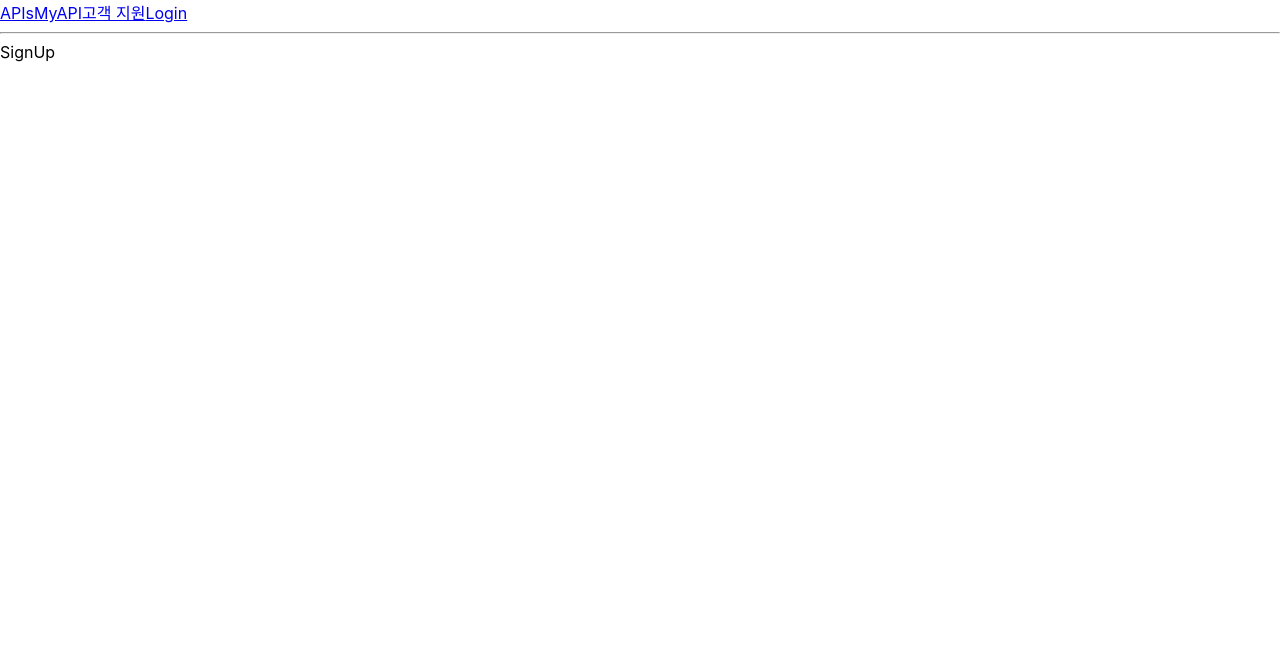
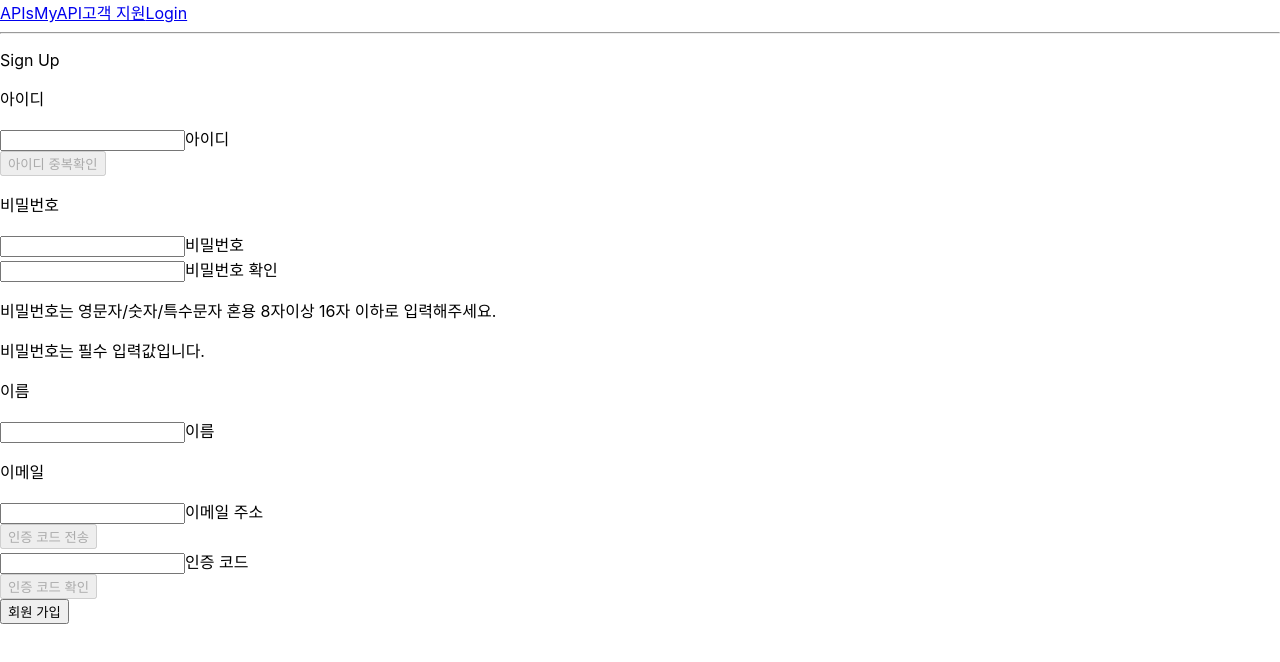
Before and after one commit to ji-eun-moon/ASAP, a React (Create React App) app in the folder Frontend/asap/: page /signup in a window 1280 px wide. Shown: the top 662 px of the page. Built offline with nearby package versions, Linux system fonts and the light colour scheme.

Commit message:
[FE] FEAT : 회원가입 테스트코드 작성

```diff
--- a/Frontend/asap/package.json
+++ b/Frontend/asap/package.json
@@ -11,6 +11,7 @@
     "@types/node": "^16.18.48",
     "@types/react": "^18.2.21",
     "@types/react-dom": "^18.2.7",
+    "axios": "^1.5.0",
     "react": "^18.2.0",
     "react-dom": "^18.2.0",
     "react-router-dom": "^6.15.0",
--- /dev/null
+++ b/Frontend/asap/src/hooks/api/auth/useCheckId.ts
@@ -0,0 +1,32 @@
+import { useState } from 'react';
+import axios from 'axios';
+
+const useCheckId = () => {
+  const [isIdAvailable, setIsIdAvailable] = useState<boolean>(false);
+
+  const checkIdAvailability = async (id: string) => {
+    try {
+      const response = await axios({
+        method: 'POST',
+        url: 'http://localhost:8080/api/v1/member/check-id',
+        data: { id },
+      });
+      // 아이디 체크 조건문 수정 필요
+      if (response.status === 200) {
+        // 중복 아이디가 없는 경우
+        setIsIdAvailable(true);
+        console.log('아이디 사용 가능');
+      } else {
+        // 중복 아이디가 있는 경우
+        setIsIdAvailable(false);
+        console.log('아이디 중복');
+      }
+    } catch (error) {
+      console.error('서버 오류:', error);
+    }
+  };
+
+  return { isIdAvailable, setIsIdAvailable, checkIdAvailability };
+};
+
+export default useCheckId;
--- /dev/null
+++ b/Frontend/asap/src/hooks/api/auth/useSignUp.ts
@@ -0,0 +1,36 @@
+import axios from 'axios';
+
+/**
+ * 회원 가입
+ */
+
+interface UserInfo {
+  id: string;
+  password: string;
+  name: string;
+  email: string;
+}
+
+const useSignUp = () => {
+  const signUp = async ({ id, password, name, email }: UserInfo) => {
+    try {
+      const response = await axios({
+        method: 'POST',
+        url: 'http://localhost:8080/api/v1/member/signup',
+        data: { id, password, name, email },
+      });
+      // 서버에서 받은 응답 처리
+      if (response.status === 200) {
+        console.log('회원가입 성공:', response.data);
+      } else {
+        console.error('회원가입 실패:', response.data);
+      }
+    } catch (error) {
+      console.log('서버 오류:', error);
+    }
+  };
+
+  return { signUp };
+};
+
+export default useSignUp;
--- a/Frontend/asap/src/pages/account/SignUp.tsx
+++ /dev/null
@@ -1,7 +0,0 @@
-import React from 'react';
-
-function SignUp() {
-  return <div>SignUp</div>;
-}
-
-export default SignUp;
--- /dev/null
+++ b/Frontend/asap/src/pages/auth/SignUp.tsx
@@ -0,0 +1,210 @@
+import React, { useState, ChangeEvent } from 'react';
+import useSignUp from 'hooks/api/auth/useSignUp';
+import useCheckId from 'hooks/api/auth/useCheckId';
+import { Input, Button } from '@material-tailwind/react';
+
+function SignUp() {
+  const { signUp } = useSignUp();
+  const { isIdAvailable, setIsIdAvailable, checkIdAvailability } = useCheckId();
+  const [userId, setUserId] = useState<string>('');
+
+  const [userPassword, setUserPassword] = useState<string>('');
+  const [userConfirmPassword, setUserConfirmPassword] = useState<string>('');
+
+  const [userName, setUserName] = useState<string>('');
+
+  const [userEmail, setUserEmail] = useState<string>('');
+  const [emailCode, setEmailCode] = useState<string>('');
+
+  const onIdHandler = (event: ChangeEvent<HTMLInputElement>) => {
+    setIsIdAvailable(false);
+    setUserId(event.target.value);
+  };
+
+  const onIdCheckHandler = async () => {
+    await checkIdAvailability(userId);
+  };
+
+  const onPasswordHandler = (event: ChangeEvent<HTMLInputElement>) => {
+    setUserPassword(event.target.value);
+  };
+
+  const onConfirmPasswordHandler = (event: ChangeEvent<HTMLInputElement>) => {
+    setUserConfirmPassword(event.target.value);
+  };
+
+  // 비밀 번호 조건 확인
+  const passwordMessage = () => {
+    if (!userPassword) {
+      return <p>비밀번호는 필수 입력값입니다.</p>;
+    }
+    if (userPassword && userPassword === userConfirmPassword) {
+      return <p>사용 가능한 비밀번호 입니다.</p>;
+    }
+    return <p>비밀번호를 확인해주세요.</p>;
+  };
+
+  const onNameHandler = (event: ChangeEvent<HTMLInputElement>) => {
+    setUserName(event.target.value);
+  };
+
+  const onEmailHandler = (event: ChangeEvent<HTMLInputElement>) =>
+    setUserEmail(event.target.value);
+
+  const onEmailCodeHandler = (event: ChangeEvent<HTMLInputElement>) => {
+    setEmailCode(event?.target.value);
+  };
+
+  const onsubmitHandler = async () => {
+    // 회원가입 제출 조건 추가 필요
+
+    // 아이디 중복 확인 후에 회원가입 진행
+    if (!isIdAvailable) {
+      alert('아이디 중복 확인이 필요합니다.');
+      return;
+    }
+
+    // 비밀번호와 비밀번호 확인 같지 않으면 회원가입 불가능
+    if (userPassword !== userConfirmPassword) {
+      alert('비밀번호를 다시 확인해주세요');
+      return;
+    }
+
+    await signUp({
+      id: userId,
+      password: userPassword,
+      name: userName,
+      email: userEmail,
+    });
+  };
+  return (
+    <div className="container mx-auto">
+      <p className="font-bold">Sign Up</p>
+
+      {/* 아이디 입력 */}
+      <p>아이디</p>
+      <div className="relative flex w-full my-3">
+        <Input
+          label="아이디"
+          value={userId}
+          onChange={onIdHandler}
+          className="pr-20"
+          containerProps={{
+            className: 'min-w-0',
+          }}
+          crossOrigin=""
+        />
+        {isIdAvailable ? (
+          <Button
+            size="sm"
+            color="blue"
+            className="!absolute right-1 top-1 rounded"
+            ripple={false}
+            style={{ cursor: 'auto' }}
+          >
+            아이디 사용 가능
+          </Button>
+        ) : (
+          <Button
+            size="sm"
+            color={userId ? 'gray' : 'blue-gray'}
+            disabled={!userId}
+            className="!absolute right-1 top-1 rounded"
+            onClick={onIdCheckHandler}
+          >
+            아이디 중복확인
+          </Button>
+        )}
+      </div>
+
+      {/* 비밀번호 입력 */}
+      <p>비밀번호</p>
+      <div className="mt-3">
+        <Input
+          type="password"
+          value={userPassword}
+          onChange={onPasswordHandler}
+          label="비밀번호"
+          crossOrigin=""
+        />
+      </div>
+      <div className="my-3">
+        <Input
+          type="password"
+          value={userConfirmPassword}
+          onChange={onConfirmPasswordHandler}
+          label="비밀번호 확인"
+          crossOrigin=""
+        />
+        <p>
+          비밀번호는 영문자/숫자/특수문자 혼용 8자이상 16자 이하로 입력해주세요.
+        </p>
+        <p>{passwordMessage()}</p>
+      </div>
+
+      {/* 이름 입력 */}
+      <p>이름</p>
+      <div className="my-3">
+        <Input
+          label="이름"
+          value={userName}
+          onChange={onNameHandler}
+          crossOrigin=""
+        />
+      </div>
+
+      {/* 이메일 입력 */}
+      <p>이메일</p>
+      <div className="relative flex w-full my-3">
+        <Input
+          type="email"
+          label="이메일 주소"
+          value={userEmail}
+          onChange={onEmailHandler}
+          className="pr-20"
+          containerProps={{
+            className: 'min-w-0',
+          }}
+          crossOrigin=""
+        />
+        <Button
+          size="sm"
+          color={userEmail ? 'gray' : 'blue-gray'}
+          disabled={!userEmail}
+          className="!absolute right-1 top-1 rounded"
+        >
+          인증 코드 전송
+        </Button>
+      </div>
+      <div className="relative flex w-full my-3">
+        <Input
+          type="email"
+          label="인증 코드"
+          value={emailCode}
+          onChange={onEmailCodeHandler}
+          className="pr-20"
+          containerProps={{
+            className: 'min-w-0',
+          }}
+          crossOrigin=""
+        />
+        <Button
+          size="sm"
+          color={emailCode ? 'gray' : 'blue-gray'}
+          disabled={!emailCode}
+          className="!absolute right-1 top-1 rounded"
+        >
+          인증 코드 확인
+        </Button>
+      </div>
+      {/* 회원가입 버튼 */}
+      <div className="flex flex-row-reverse">
+        <Button ripple onClick={onsubmitHandler}>
+          회원 가입
+        </Button>
+      </div>
+    </div>
+  );
+}
+
+export default SignUp;
--- a/Frontend/asap/src/router/routes.tsx
+++ b/Frontend/asap/src/router/routes.tsx
@@ -4,9 +4,9 @@ import React from 'react';
 import MainPage from 'pages/main/MainPage';
 
 // account
-import SignUp from 'pages/account/SignUp';
-import LogIn from 'pages/account/LogIn';
-import FindAccount from 'pages/account/FindAccount';
+import SignUp from 'pages/auth/SignUp';
+import LogIn from 'pages/auth/LogIn';
+import FindAccount from 'pages/auth/FindAccount';
 
 // api
 import ApiList from 'pages/api/ApiList';
```
Also changed, not shown: Frontend/asap/.eslintrc.json, Frontend/asap/src/pages/auth/FindAccount.tsx (renamed from Frontend/asap/src/pages/account/FindAccount.tsx), Frontend/asap/src/pages/auth/LogIn.tsx (renamed from Frontend/asap/src/pages/account/LogIn.tsx), 1 other file (tests, documents, lock files or other folders).
